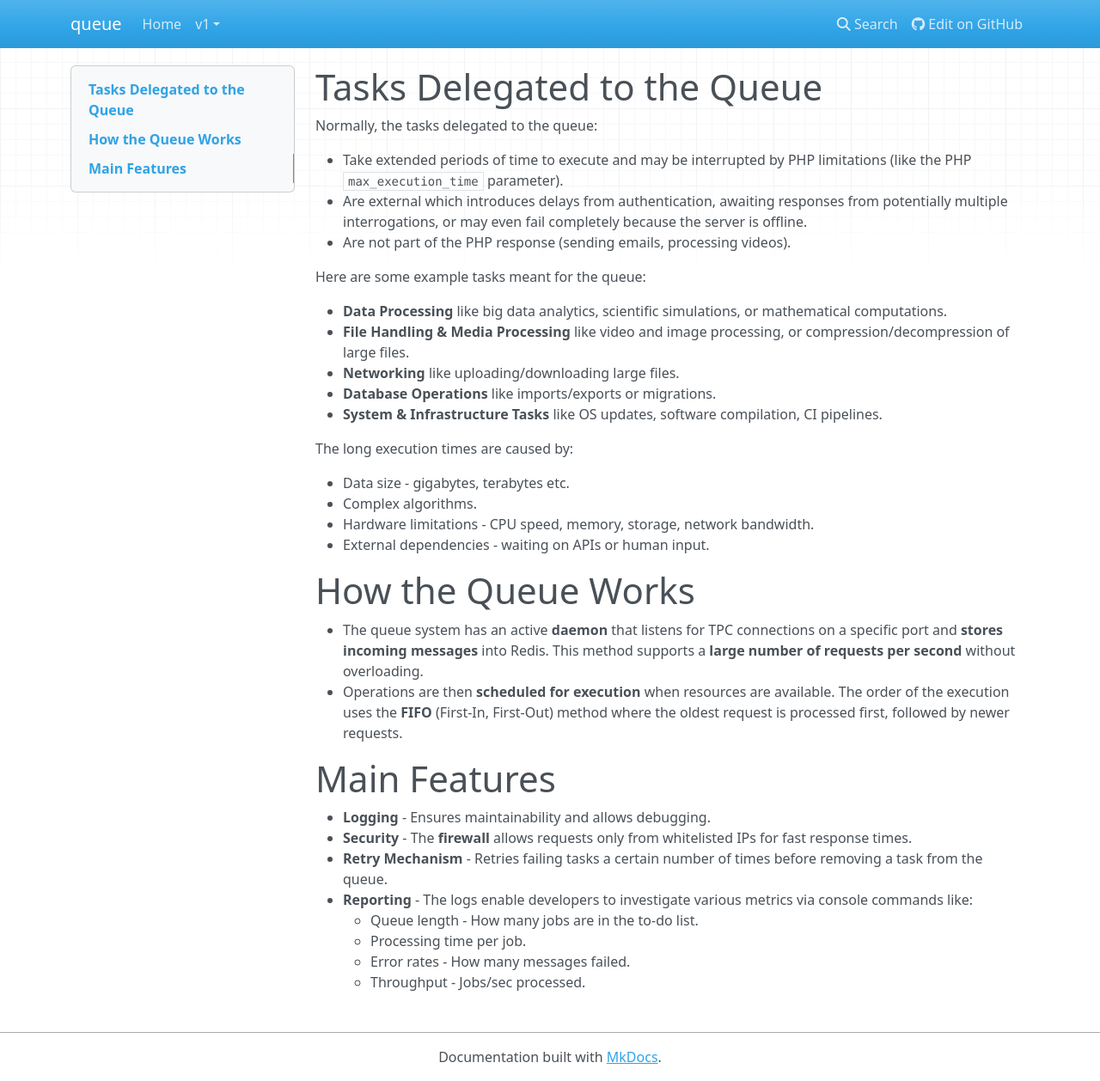
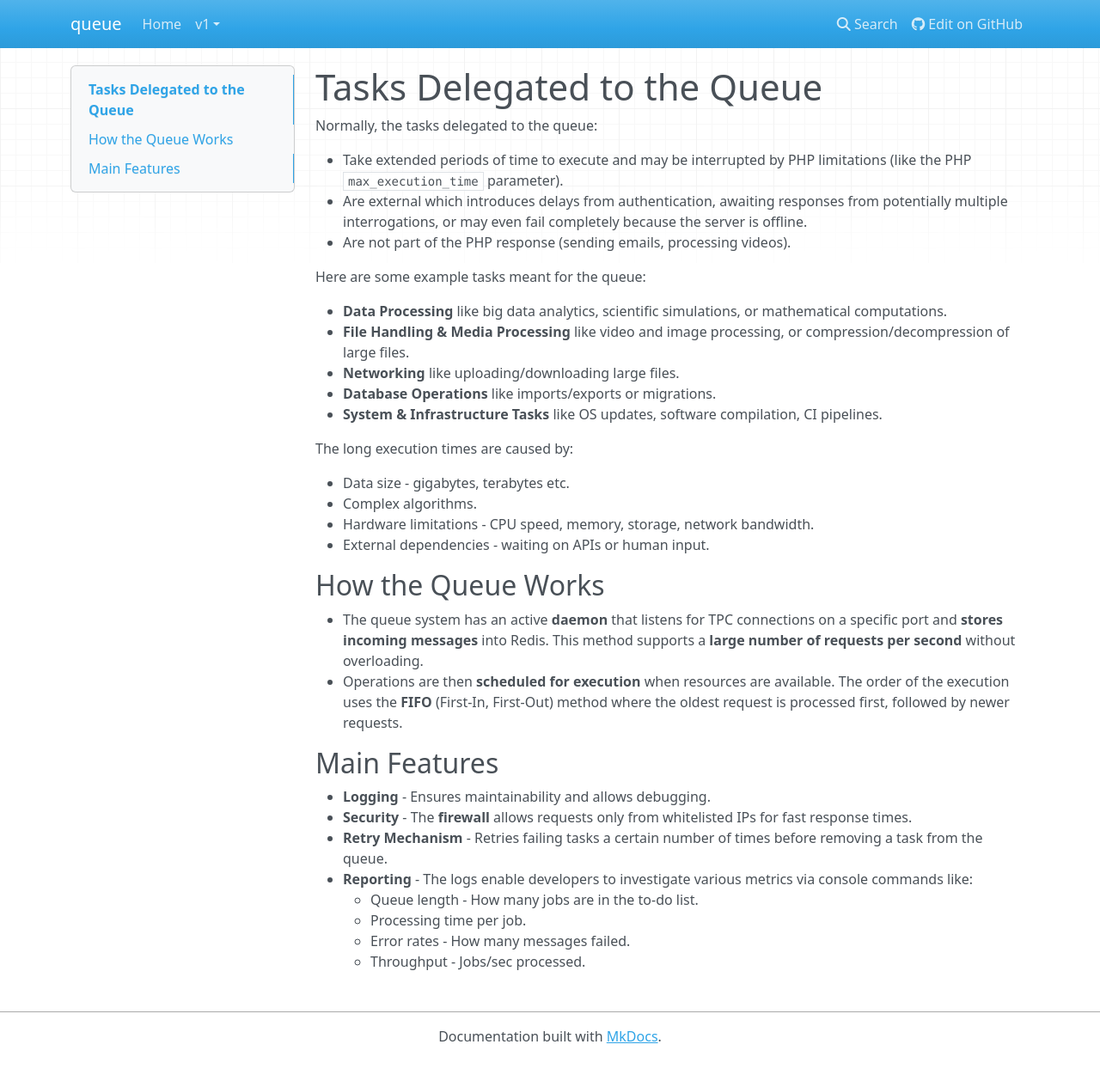
Before and after one commit to dotkernel/queue-documentation, an MkDocs documentation site: the page built from docs/book/v1/what-is-queue.md, in a window 1280 px wide and 1258 px high. Shown: the whole window at 86% size. Built offline with MkDocs 1.6.1, drawn with Linux system fonts in a browser that asks for light colours; nearby versions of some CDN libraries.

```diff
--- a/docs/book/v1/what-is-queue.md
+++ b/docs/book/v1/what-is-queue.md
@@ -21,14 +21,14 @@ The long execution times are caused by:
 - Hardware limitations - CPU speed, memory, storage, network bandwidth.
 - External dependencies - waiting on APIs or human input.
 
-# How the Queue Works
+## How the Queue Works
 
 - The queue system has an active **daemon** that listens for TPC connections on a specific port and **stores incoming messages** into Redis.
 This method supports a **large number of requests per second** without overloading.
 - Operations are then **scheduled for execution** when resources are available.
 The order of the execution uses the **FIFO** (First-In, First-Out) method where the oldest request is processed first, followed by newer requests.
 
-# Main Features
+## Main Features
 
 - **Logging** - Ensures maintainability and allows debugging.
 - **Security** - The **firewall** allows requests only from whitelisted IPs for fast response times.
```
